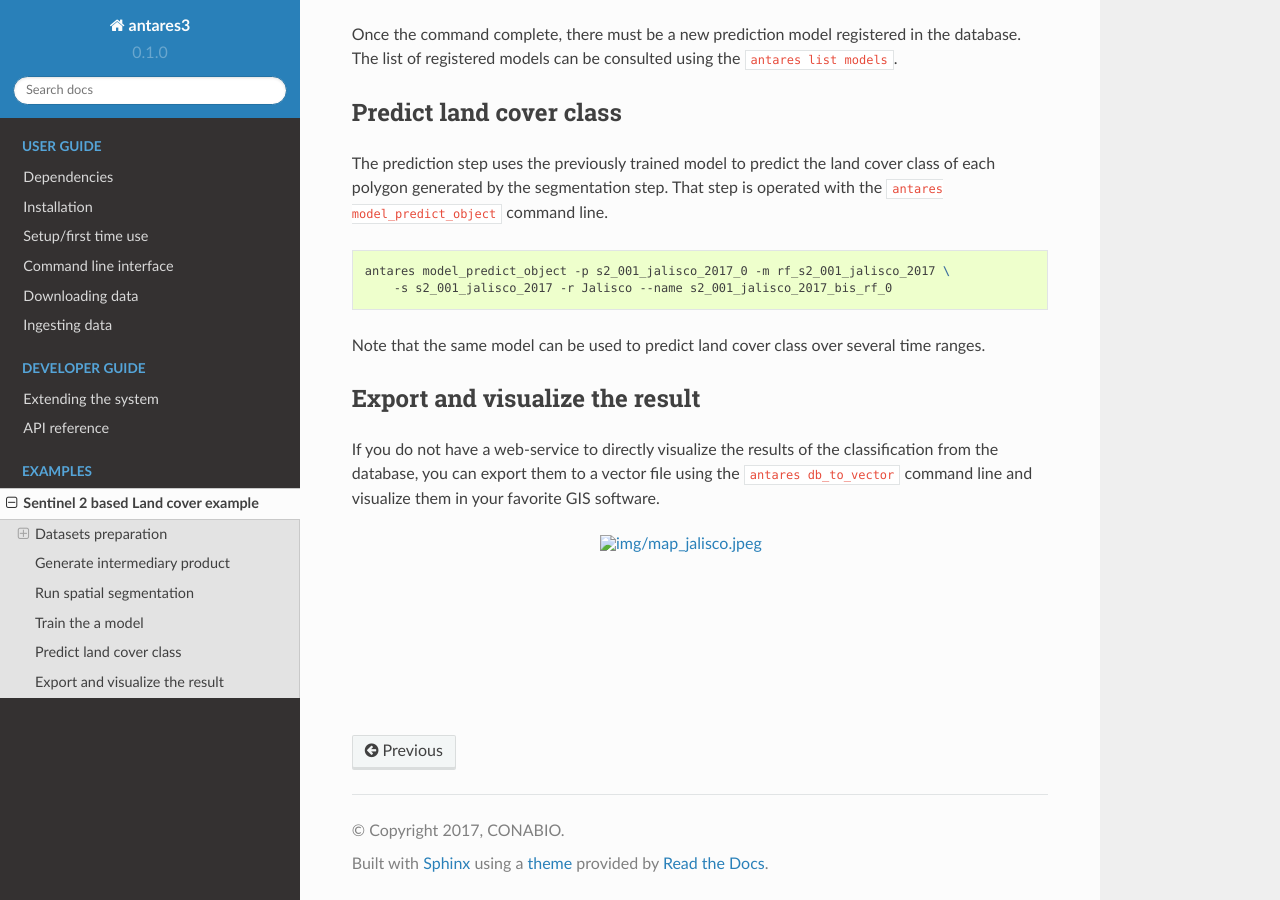
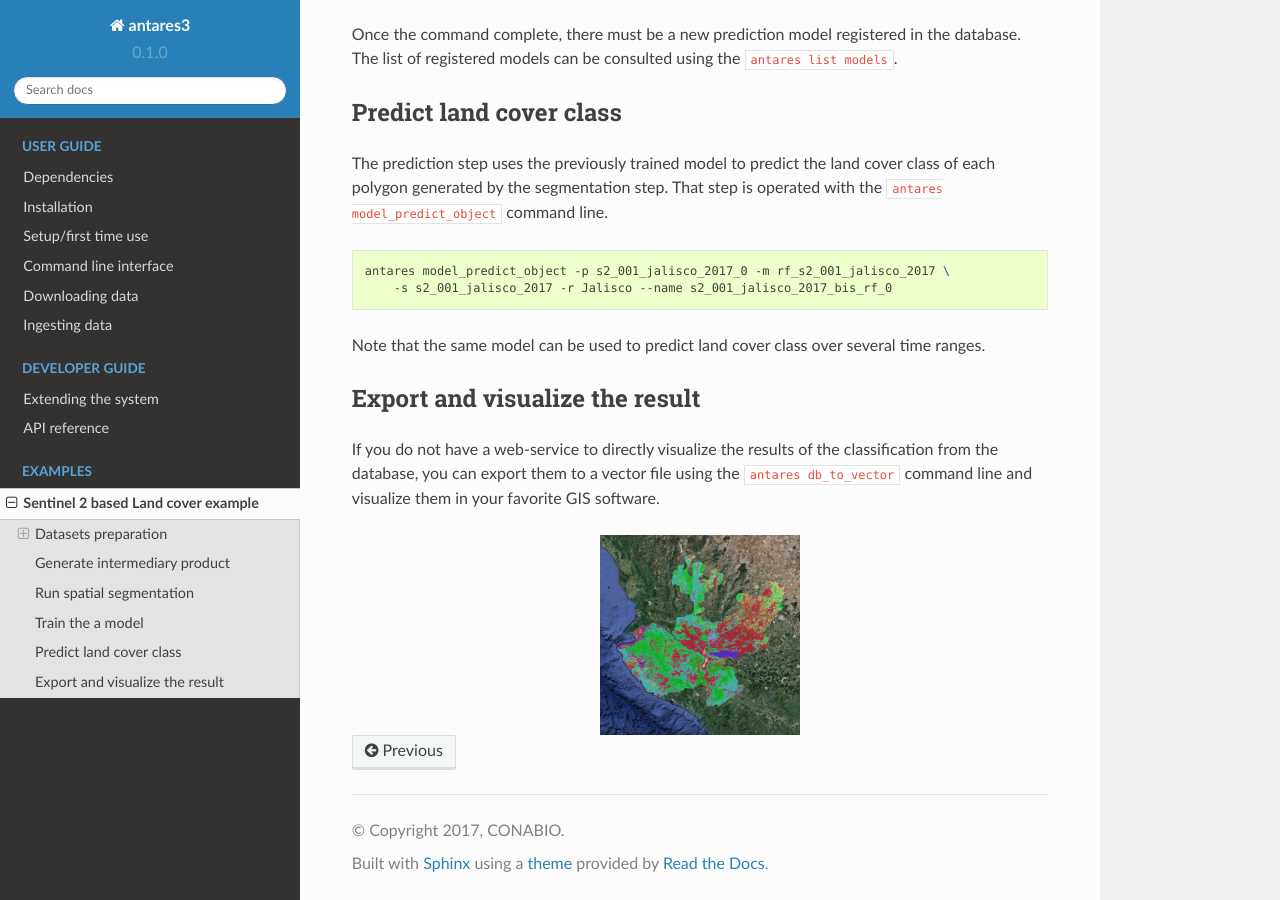
Before and after one commit to CONABIO/antares3, a Sphinx documentation site: the page built from docs/example_s2_land_cover.rst, in a window 1280 px wide and 900 px high, scrolled down 4595 px. Built offline with Sphinx 7.4.7 and the Read the Docs theme 2.0.0, drawn with Linux system fonts in a browser that asks for light colours.

Commit message:
fix image path in doc

```diff
--- a/docs/example_s2_land_cover.rst
+++ b/docs/example_s2_land_cover.rst
@@ -188,7 +188,7 @@ Export and visualize the result
 
 If you do not have a web-service to directly visualize the results of the classification from the database, you can export them to a vector file using the ``antares db_to_vector`` command line and visualize them in your favorite GIS software.
 
-.. image:: img/map_jalisco.jpeg
+.. image:: imgs/map_jalisco.jpeg
    :width: 200px
    :height: 200px
    :align: center
```
